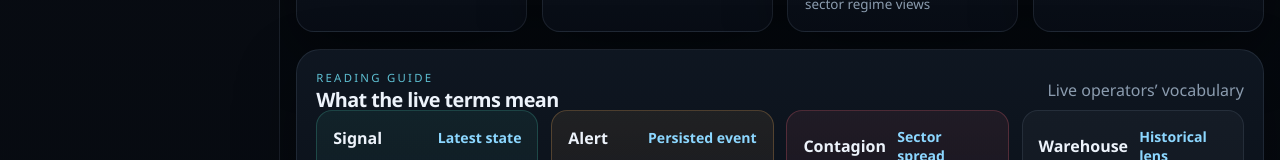
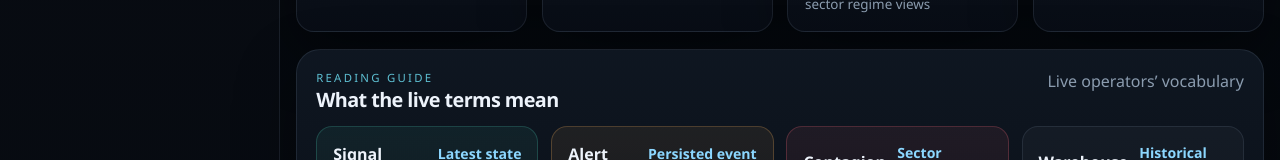
Before and after one commit to aryan1078/indian-equities-market-surveillance-platform, a Next.js app in the folder frontend/: page / in a window 1280 px wide. Shown: the part 620-780 px from the top of the page. Built offline with nearby package versions, Linux system fonts and the light colour scheme; no server answers.

Commit message:
Improve section header spacing

```diff
--- a/frontend/app/globals.css
+++ b/frontend/app/globals.css
@@ -413,6 +413,11 @@ td {
   align-items: center;
   gap: 0.8rem;
   min-width: 0;
+}
+
+.panelHeader {
+  align-items: flex-start;
+  margin-bottom: 1rem;
 }
 
 .alertsList,
```
